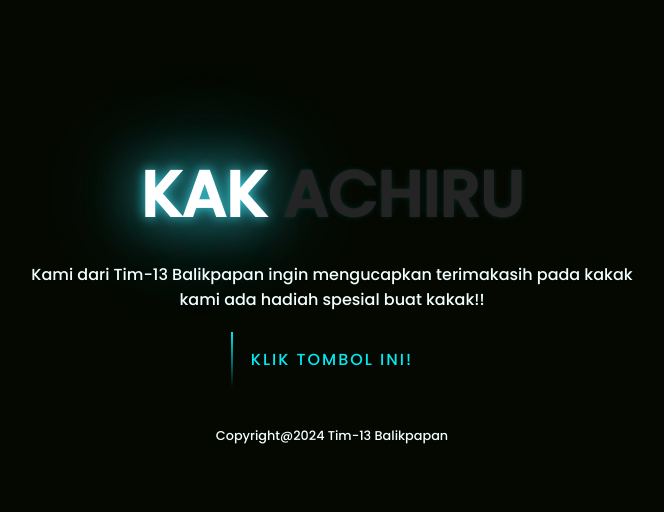
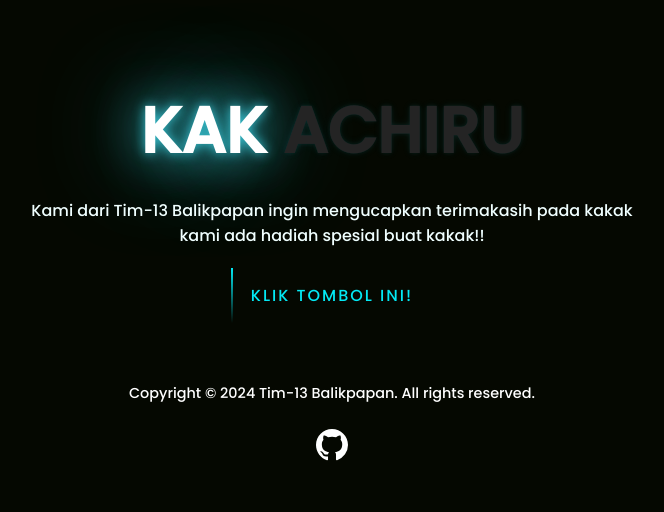
Before and after one commit to denicrizz/flowers-for-kak-achiru, a plain HTML site: page index.html in a window 1280 px wide. Shown: the part 104-616 px from the top of the page, without its empty margins (308-972 px from the left). Drawn offline with Linux system fonts and the light colour scheme.

Commit message:
penambahan credit

```diff
--- a/css/style.css
+++ b/css/style.css
@@ -146,10 +146,27 @@ a span:nth-child(4) {
     50%, 100% { bottom: 100%; }
 }
 
-.footer {
-    margin-top: 20px;
-    font-size: 0.8rem;
-}
+
+.copyright {
+    margin-top: 40px;
+    text-align: center;
+    font-size: 0.9rem;
+    color: #ffffff;
+  }
+
+  .copyright a {
+    display: inline-block;
+    margin-top: 10px;
+    transition: opacity 0.3s ease;
+  }
+
+  .copyright a:hover {
+    opacity: 0.7;
+  }
+
+  .copyright svg {
+    fill: #ffffff;
+  }
 
 @media screen and (max-width: 768px) {
     .greetings {
--- a/index.html
+++ b/index.html
@@ -22,9 +22,15 @@
         <span></span>
         Klik tombol ini!
     </a>
-    <div class="footer">
-        <span>Copyright@2024 Tim-13 Balikpapan</span>
-    </div>
-    <script src="main.js"></script>
+    <footer class="copyright">
+        <p>
+          Copyright © 2024 Tim-13 Balikpapan. All rights reserved.
+        </p>
+        <a href="https://github.com/tim13balikpapan/flowers-for-kak-achiru" target="_blank" rel="noopener noreferrer" aria-label="View on GitHub">
+          <svg height="32" aria-hidden="true" viewBox="0 0 16 16" version="1.1" width="32" data-view-component="true" class="octicon octicon-mark-github v-align-middle">
+            <path fill-rule="evenodd" d="M8 0C3.58 0 0 3.58 0 8c0 3.54 2.29 6.53 5.47 7.59.4.07.55-.17.55-.38 0-.19-.01-.82-.01-1.49-2.01.37-2.53-.49-2.69-.94-.09-.23-.48-.94-.82-1.13-.28-.15-.68-.52-.01-.53.63-.01 1.08.58 1.23.82.72 1.21 1.87.87 2.33.66.07-.52.28-.87.51-1.07-1.78-.2-3.64-.89-3.64-3.95 0-.87.31-1.59.82-2.15-.08-.2-.36-1.02.08-2.12 0 0 .67-.21 2.2.82.64-.18 1.32-.27 2-.27.68 0 1.36.09 2 .27 1.53-1.04 2.2-.82 2.2-.82.44 1.1.16 1.92.08 2.12.51.56.82 1.27.82 2.15 0 3.07-1.87 3.75-3.65 3.95.29.25.54.73.54 1.48 0 1.07-.01 1.93-.01 2.2 0 .21.15.46.55.38A8.013 8.013 0 0016 8c0-4.42-3.58-8-8-8z"></path>
+          </svg>
+        </a>
+      </footer>
 </body>
 </html>
```
